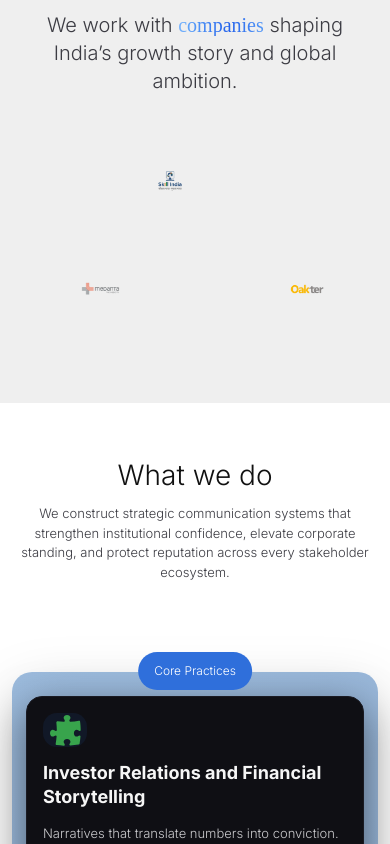
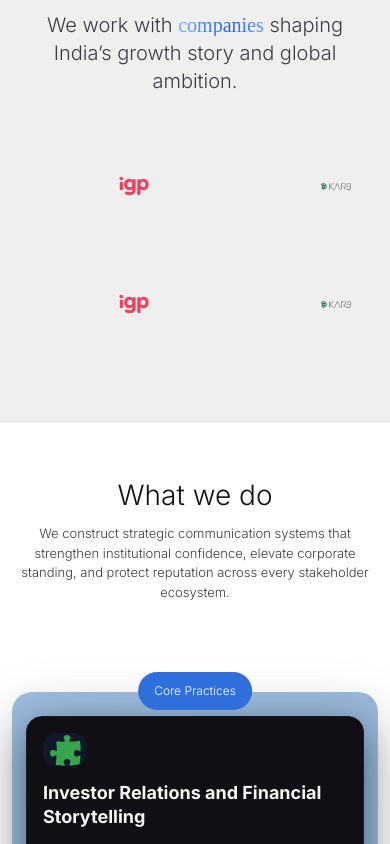
Before and after one commit to Muskan-yadav1903/Indexnation-1, a React (Vite) app: page / in a window 390 px wide. Shown: the part 1480-2324 px from the top of the page. Built offline with nearby package versions, Linux system fonts and the light colour scheme.

Commit message:
13 commit

```diff
--- a/src/styles/responsive.css
+++ b/src/styles/responsive.css
@@ -238,16 +238,18 @@
 
   .logo-track {
     gap: 32px !important;
+    animation: none !important;
   }
 
   .logo-wrapper {
-    width: 175px !important;
-    height: 100px !important;
+    width: 190px !important;
+    height: 110px !important;
   }
 
   .client-logo {
-    height: 70px !important;
+    height: 80px !important;
     max-width: 100% !important;
+    cursor: default !important;
   }
 
   /* PROVIDE / WHAT WE DO */
@@ -400,16 +402,18 @@
 
   .partner-track {
     gap: 32px !important;
+    animation: none !important;
   }
 
   .partner-logo {
-    height: 70px !important;
+    height: 80px !important;
     max-width: 100% !important;
+    cursor: default !important;
   }
 
   .partner-logo-wrapper {
-    width: 175px !important;
-    height: 100px !important;
+    width: 190px !important;
+    height: 110px !important;
   }
 }
 
@@ -634,30 +638,34 @@
 
   .logo-track {
     gap: 24px !important;
+    animation: none !important;
   }
 
   .logo-wrapper {
-    width: 190px !important;
-    height: 110px !important;
+    width: 210px !important;
+    height: 120px !important;
   }
 
   .client-logo {
-    height: 80px !important;
+    height: 90px !important;
     max-width: 100% !important;
+    cursor: default !important;
   }
 
   .partner-track {
     gap: 24px !important;
+    animation: none !important;
   }
 
   .partner-logo {
-    height: 80px !important;
+    height: 90px !important;
     max-width: 100% !important;
+    cursor: default !important;
   }
 
   .partner-logo-wrapper {
-    width: 190px !important;
-    height: 110px !important;
+    width: 210px !important;
+    height: 120px !important;
   }
 
   /* PROVIDE/WHAT WE DO CARDS */
```
